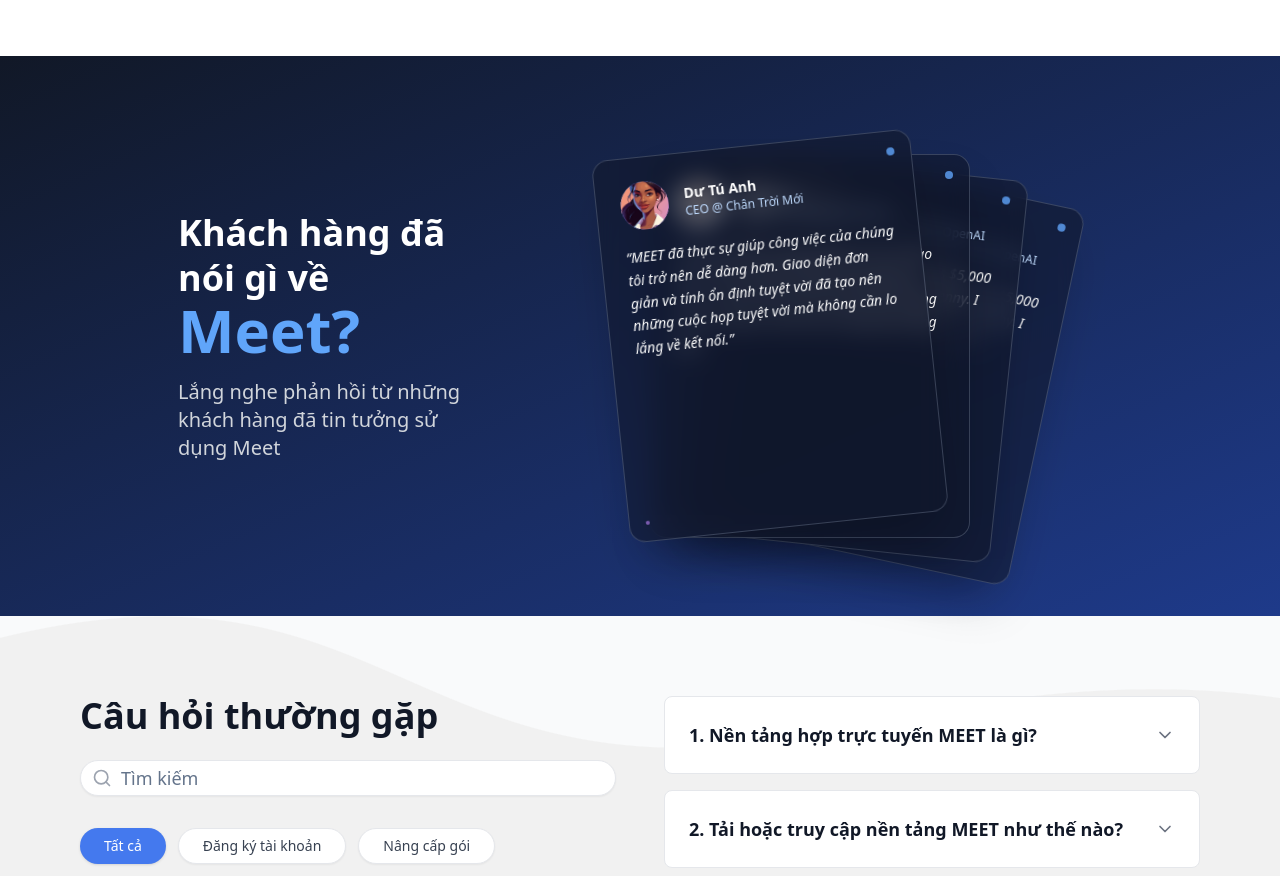
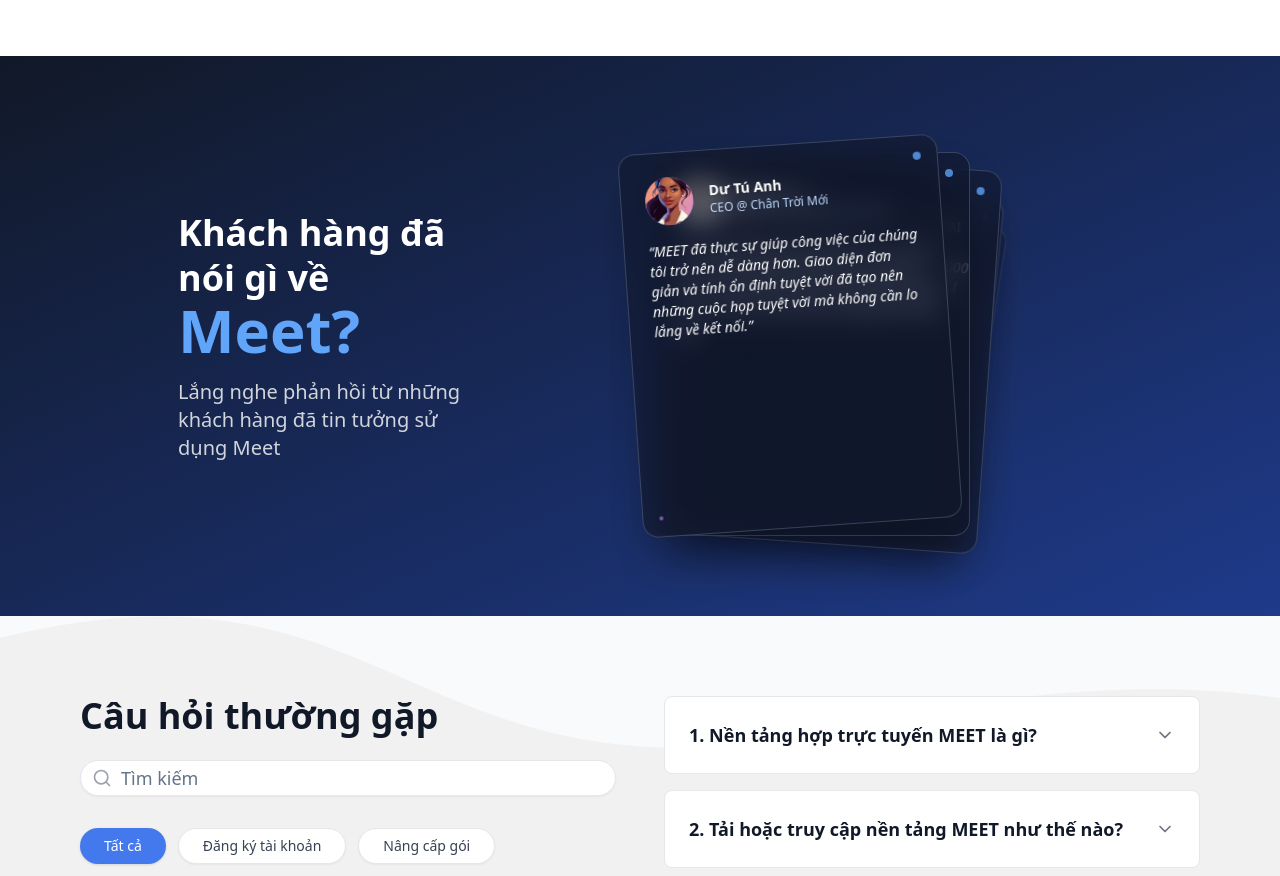
Before and after one commit to datonefeed/web-meet-mobifone, a Next.js app: page / in a window 1280 px wide. Shown: the part 4600-5476 px from the top of the page. Built offline with nearby package versions, Linux system fonts and the light colour scheme.

Commit message:
feat: replace hardcoded testimonials with dynamic data from landingData

```diff
--- a/src/components/shuffle-cards.tsx
+++ b/src/components/shuffle-cards.tsx
@@ -1,7 +1,7 @@
 "use client";
 import { useState } from "react";
 import { motion, AnimatePresence } from "framer-motion";
-import type React from "react";
+import landingData from "@/mocks/landing-data.json";
 
 interface Testimonial {
   id: number;
@@ -12,47 +12,8 @@
   avatar: string;
 }
 
-const testimonials: Testimonial[] = [
-  {
-    id: 1,
-    name: "Dư Tú Anh",
-    title: "CEO",
-    company: "Chân Trời Mới",
-    content:
-      "MEET đã thực sự giúp công việc của chúng tôi trở nên dễ dàng hơn. Giao diện đơn giản và tính ổn định tuyệt vời đã tạo nên những cuộc họp tuyệt vời mà không cần lo lắng về kết nối.",
-    avatar: "/images/professional-woman-avatar.png",
-  },
-  {
-    id: 2,
-    name: "Adrian Y.",
-    title: "Product Marketing",
-    company: "Meta",
-    content:
-      "Chúng tôi đã sử dụng MEET cho việc đào tạo và hỗ trợ khách hàng. Khả năng tùy chỉnh và tính bảo mật cao đã khiến chúng tôi cảm thấy an tâm khi sử dụng nền tảng này.",
-    avatar: "/images/gia_cat_luong.jpg",
-  },
-  {
-    id: 3,
-    name: "Devin R.",
-    title: "Growth Marketing Lead",
-    company: "OpenAI",
-    content:
-      "Can not believe this is free. If X was $5,000 a month, it would be worth every penny. I plan to name my next child after X.",
-    avatar: "/images/professional-man-avatar.png",
-  },
-  {
-    id: 4,
-    name: "Devin R.",
-    title: "Growth Marketing Lead",
-    company: "OpenAI",
-    content:
-      "Can not believe this is free. If X was $5,000 a month, it would be worth every penny. I plan to name my next child after X.",
-    avatar: "/images/professional-man-avatar.png",
-  },
-];
-
 export function ShuffleCards() {
-  const [cards, setCards] = useState(testimonials);
+  const [cards, setCards] = useState<Testimonial[]>(landingData.testimonials);
 
   const handleDragEnd = (
     event: MouseEvent | TouchEvent | PointerEvent,
@@ -71,33 +32,51 @@
     }
   };
 
+  const getCardPosition = (index: number) => {
+    if (index < 3) {
+      return {
+        y: index * 8,
+        x: (index - 1) * 20,
+        rotate: (index - 1) * 4,
+        scale: 1,
+      };
+    } else {
+      return {
+        y: index * 8,
+        x: index * 10,
+        rotate: (index - 1) * 3,
+        scale: 1 - (index - 2) * 0.08,
+      };
+    }
+  };
+
   return (
     <div className="relative h-[400px] flex items-center justify-center">
       <AnimatePresence>
-        {cards.slice(0, 4).map((testimonial, index) => (
+        {cards.slice(0, Math.min(6, cards.length)).map((testimonial, index) => {
+          const position = getCardPosition(index);
+
+          return (
             <motion.div
               key={testimonial.id}
-            className="absolute w-80 h-96"
-            drag={index === 0 ? true : false}
+              className="absolute w-60 h-72 sm:w-72 sm:h-80 md:w-80 md:h-96 cursor-grab active:cursor-grabbing"
+              drag={index === 0}
               dragConstraints={{ left: 0, right: 0, top: 0, bottom: 0 }}
               dragElastic={0.4}
               onDragEnd={index === 0 ? handleDragEnd : undefined}
               initial={{ opacity: 0, y: 50, scale: 0.95 }}
               animate={{
-              opacity: 1,
-              y: index * 10,
-              x: (index - 1) * 40,
-              rotate: (index - 1) * 6,
-              scale: 1,
+                opacity: index < 4 ? 1 : 0.7 - (index - 4) * 0.15,
+                ...position,
               }}
               exit={{ opacity: 0, scale: 0.8, y: 100 }}
               transition={{ type: "spring", stiffness: 300, damping: 25 }}
-            style={{ zIndex: 3 - index }}
+              style={{ zIndex: cards.length - index }}
             >
               {/* Glass Card */}
-            <div className="w-full h-full bg-slate-900/60 backdrop-blur-md border border-slate-400/30 rounded-2xl p-6 shadow-2xl relative">
-              <div className="flex items-center gap-4 mb-4">
-                <div className="w-12 h-12 rounded-full overflow-hidden bg-gradient-to-br from-blue-400 to-purple-500 flex-shrink-0">
+              <div className="w-full h-full bg-slate-900/60 backdrop-blur-md border border-slate-400/30 rounded-xl sm:rounded-2xl p-4 sm:p-6 shadow-2xl relative">
+                <div className="flex items-center gap-3 sm:gap-4 mb-3 sm:mb-4">
+                  <div className="w-10 h-10 sm:w-12 sm:h-12 rounded-full overflow-hidden bg-gradient-to-br from-blue-400 to-purple-500 flex-shrink-0">
                     <img
                       src={testimonial.avatar || "/placeholder.svg"}
                       alt={testimonial.name}
@@ -105,26 +84,27 @@
                     />
                   </div>
                   <div>
-                  <h3 className="text-white font-semibold text-sm drop-shadow-sm">
+                    <h3 className="text-white font-semibold text-xs sm:text-sm drop-shadow-sm">
                       {testimonial.name}
                     </h3>
-                  <p className="text-blue-200 text-xs drop-shadow-sm">
+                    <p className="text-blue-200 text-[10px] sm:text-xs drop-shadow-sm">
                       {testimonial.title} @ {testimonial.company}
                     </p>
                   </div>
                 </div>
 
                 {/* Nội dung */}
-              <p className="text-white text-sm italic leading-relaxed">
+                <p className="text-white text-xs sm:text-sm italic leading-relaxed line-clamp-6 sm:line-clamp-none">
                   &ldquo;{testimonial.content}&rdquo;
                 </p>
 
                 {/* Decor */}
-              <div className="absolute top-4 right-4 w-2 h-2 bg-blue-400 rounded-full opacity-80 shadow-sm"></div>
-              <div className="absolute bottom-4 left-4 w-1 h-1 bg-purple-400 rounded-full opacity-60 shadow-sm"></div>
+                <div className="absolute top-3 right-3 sm:top-4 sm:right-4 w-2 h-2 bg-blue-400 rounded-full opacity-80 shadow-sm"></div>
+                <div className="absolute bottom-3 left-3 sm:bottom-4 sm:left-4 w-1 h-1 bg-purple-400 rounded-full opacity-60 shadow-sm"></div>
               </div>
             </motion.div>
-        ))}
+          );
+        })}
       </AnimatePresence>
     </div>
   );
```
Lines whose indentation alone changed are shown as unchanged.
